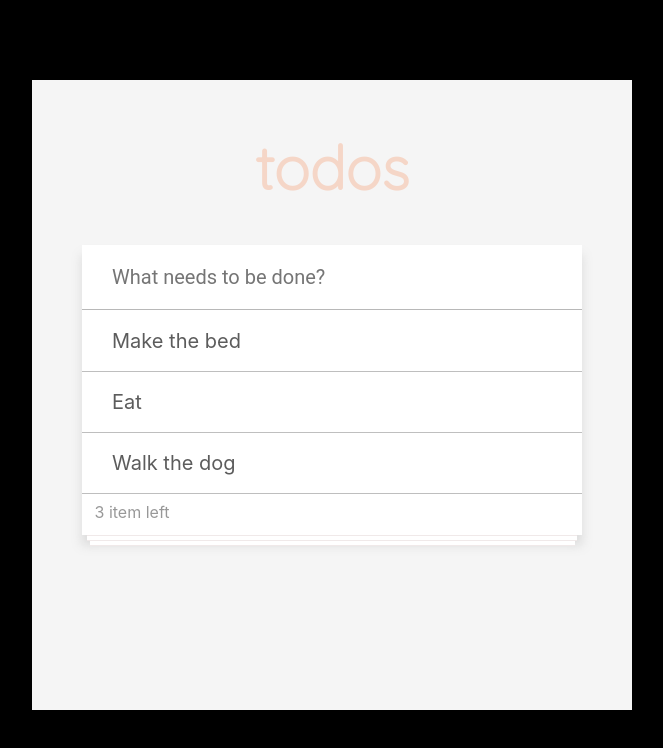
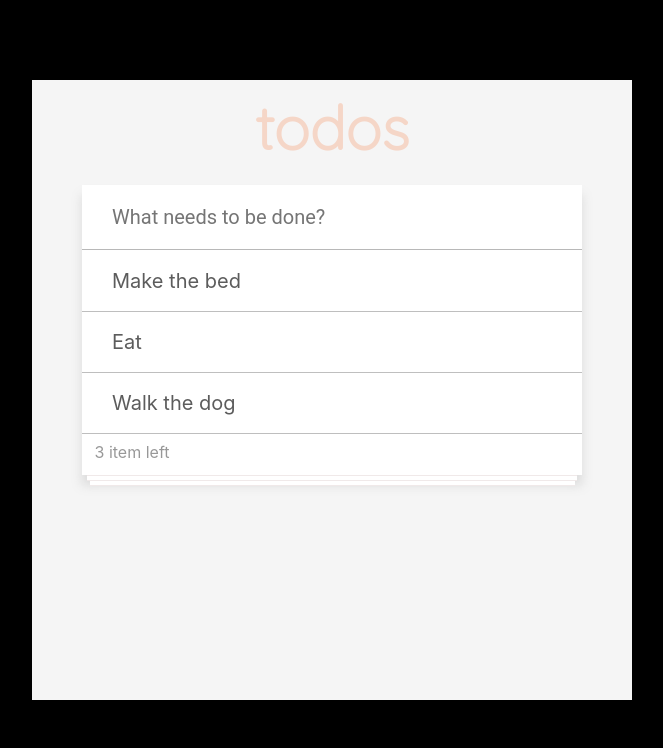
Before and after one commit to cesar2k94/Todolist_React, a React (Create React App) app: page / in a window 1280 px wide. Shown: the top 748 px of the page, without its empty margins (308-971 px from the left). Built offline with nearby package versions, Linux system fonts and the light colour scheme.

Commit message:
arreglando tamaño del contenedor

```diff
--- a/src/App.css
+++ b/src/App.css
@@ -9,15 +9,16 @@
     margin: auto;
     text-align: center;
     padding-top: 10px;
-    padding-bottom: 20px;
+    padding-bottom: 10px;
 }
 
 .header{
   font-size:60px;
   color: rgb(245, 214, 199);
   font-family: 'Quicksand', sans-serif;
+  position: relative;
+  top: -40px;
 }
-
 .tolist{
   width: 500px;
   margin-left: auto;
@@ -25,6 +26,7 @@
 	justify-content: space-between;
 	align-items: center;
 	position: relative;
+  top:-60px;
 	box-shadow: 0 10px 10px rgba(139,139,139,.25);
   background:white ;
 }
@@ -93,6 +95,7 @@
   background: white;
   position: relative;
   left: 55px;
+  top: -60px;
   border-bottom: 1px solid #f0e9e9;
   border-top: 1px solid #f0e9e9;
 }
@@ -102,5 +105,6 @@
   background: white;
   position: relative;
   left: 58px;
+  top: -60px;
   border-bottom: 1px solid #f0e9e9;
 }
```
